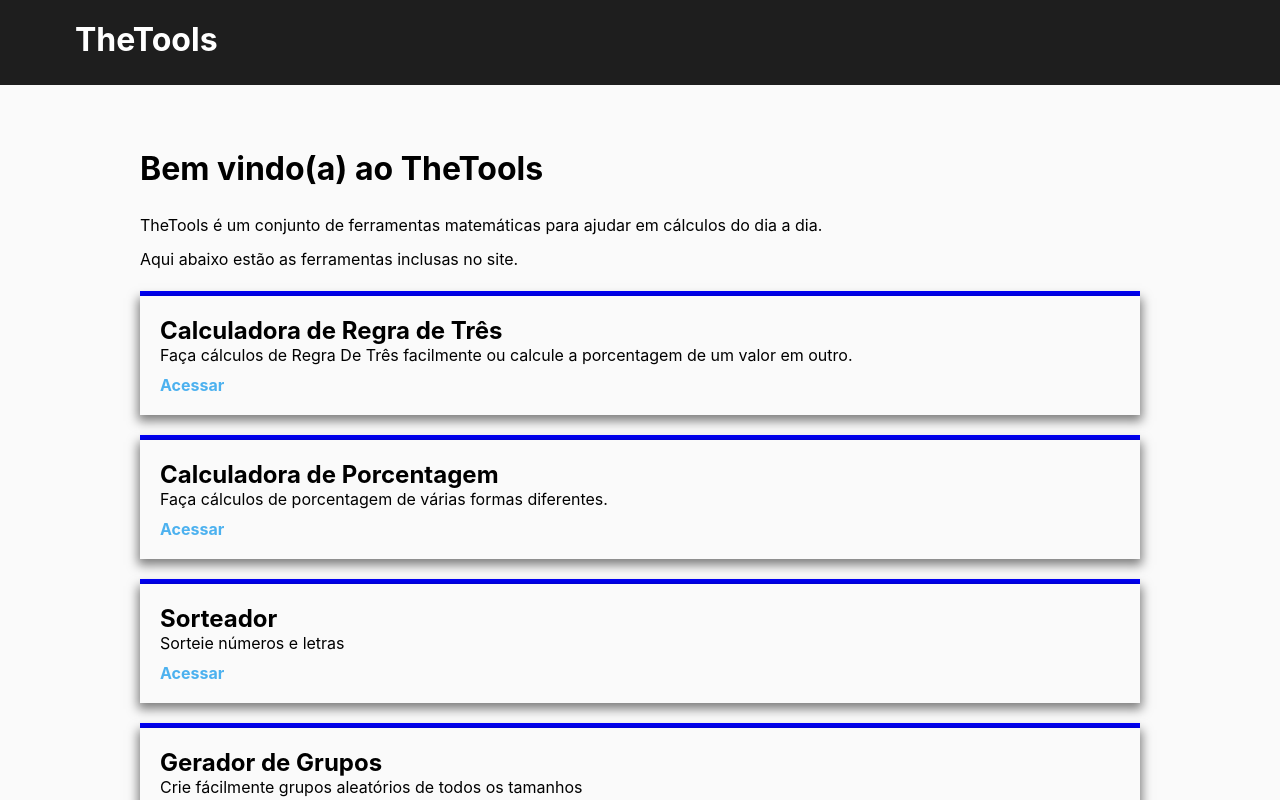
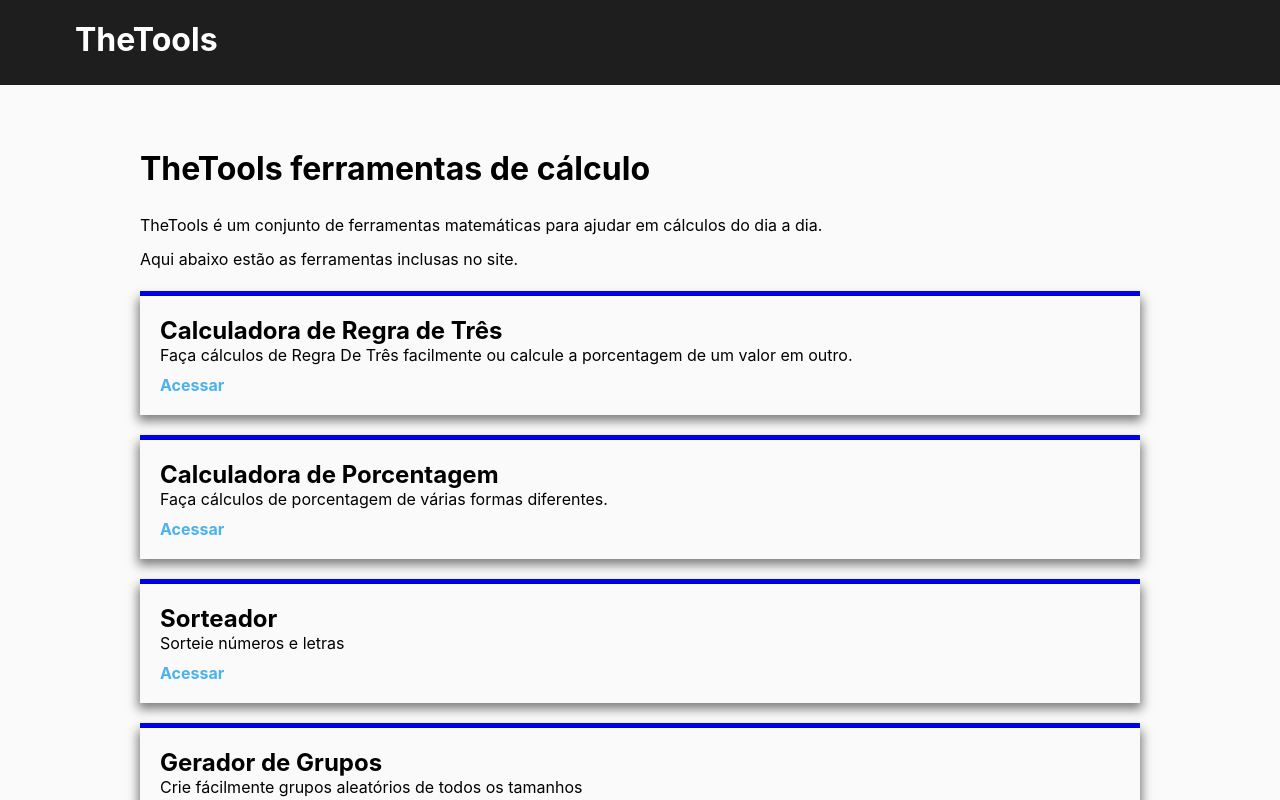
Before and after one commit to rodrigogomesrc/TheTools, a React (Create React App) app: page / in a window 1280 px wide. Shown: the top 800 px of the page. Built offline with nearby package versions, Linux system fonts and the light colour scheme.

Commit message:
favicon and other minor changes

```diff
--- a/public/index.html
+++ b/public/index.html
@@ -4,42 +4,19 @@
     <meta charset="utf-8" />
     <link rel="shortcut icon" href="%PUBLIC_URL%/favicon.ico" />
     <meta name="viewport" content="width=device-width, initial-scale=1" />
-    <meta name="theme-color" content="#000000" />
     <meta name="google-site-verification" content="DWuYnv2yqnzTyUejouW7EZ_7e8Y2qkQ7FSncJt5SuqI"/>
     <meta
       name="description"
       content="TheTools é um conjunto de ferramentas matemáticas para ajudar em cálculos do dia a dia,
       como cálculo de regra de três, porcentagem, sorteio, geração de grupo e conversão de tempo"
     />
-    <link rel="apple-touch-icon" href="logo192.png" />
-    <!--
-      manifest.json provides metadata used when your web app is installed on a
-      user's mobile device or desktop. See https://developers.google.com/web/fundamentals/web-app-manifest/
-    -->
+
     <link rel="manifest" href="%PUBLIC_URL%/manifest.json" />
-    <!--
-      Notice the use of %PUBLIC_URL% in the tags above.
-      It will be replaced with the URL of the `public` folder during the build.
-      Only files inside the `public` folder can be referenced from the HTML.
 
-      Unlike "/favicon.ico" or "favicon.ico", "%PUBLIC_URL%/favicon.ico" will
-      work correctly both with client-side routing and a non-root public URL.
-      Learn how to configure a non-root public URL by running `npm run build`.
-    -->
     <title>TheTools</title>
   </head>
   <body>
-    <noscript>You need to enable JavaScript to run this app.</noscript>
+    <noscript>Javascript está desabilitado. Habilite o javascript para poder acessar a página </noscript>
     <div id="root"></div>
-    <!--
-      This HTML file is a template.
-      If you open it directly in the browser, you will see an empty page.
-
-      You can add webfonts, meta tags, or analytics to this file.
-      The build step will place the bundled scripts into the <body> tag.
-
-      To begin the development, run `npm start` or `yarn start`.
-      To create a production bundle, use `npm run build` or `yarn build`.
-    -->
   </body>
 </html>
--- a/src/components/layout/Main.js
+++ b/src/components/layout/Main.js
@@ -47,11 +47,10 @@ class Main extends Component {
         document.title = "TheTools";
         return(
 
-            // I put many items here in order to see how it looks like
             <div className="Container" id="main-page-container">
 
                 <div className="Main-content">
-                    <h1>Bem vindo(a) ao TheTools</h1>
+                    <h1>TheTools ferramentas de cálculo</h1>
                     <p>TheTools é um conjunto de ferramentas matemáticas para ajudar em cálculos do dia a dia.</p>
                     <p>Aqui abaixo estão as ferramentas inclusas no site.</p>
                 </div>
```
Also changed, not shown: 1 other file (tests, documents, lock files or other folders).
